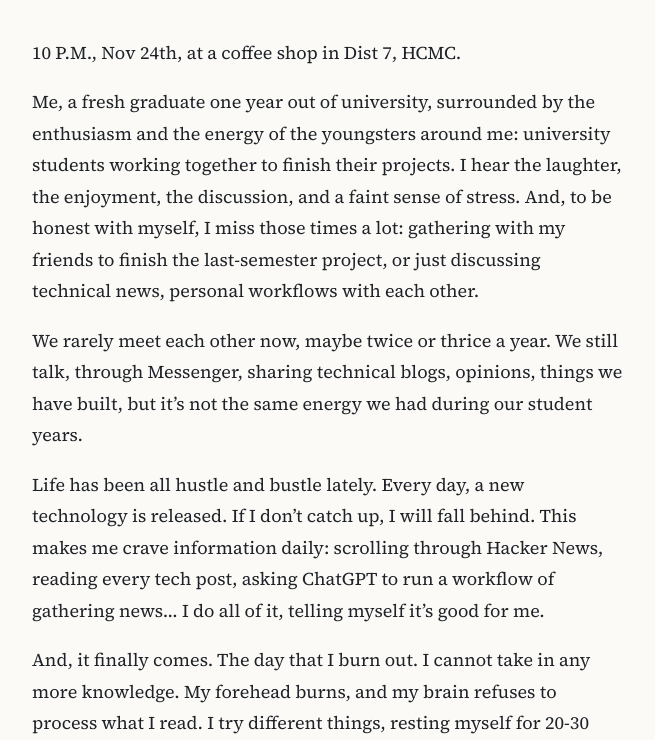
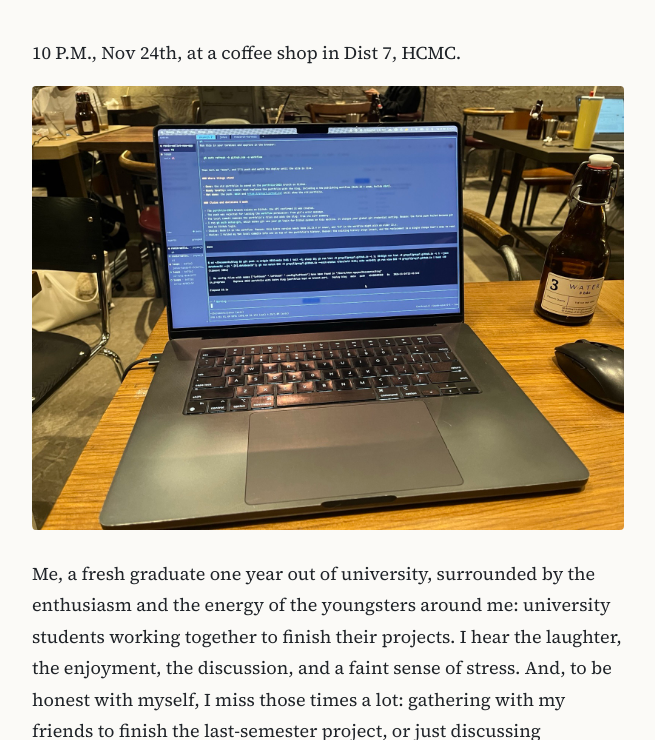
Before and after one commit to greyyT/greyyT.github.io, an Astro site: page /posts/my-first-blog in a window 1280 px wide. Shown: the part 474-1214 px from the top of the page, without its empty margins (312-967 px from the left). Built offline with nearby package versions, Linux system fonts and the light colour scheme; Astro itself is replaced by a stand-in of ours.

Commit message:
Add coffee shop photo to my first blog post

```diff
--- a/src/content/posts/my-first-blog.md
+++ b/src/content/posts/my-first-blog.md
@@ -7,6 +7,8 @@ tldr: There are no takeaways in this post. Just some thoughts from a fresh gradu
 ---
 
 10 P.M., Nov 24th, at a coffee shop in Dist 7, HCMC.
+
+![My laptop on a wooden table at a coffee shop, a terminal session open on the screen](/images/posts/my-first-blog-coffee-shop.jpg)
 
 Me, a fresh graduate one year out of university, surrounded by the enthusiasm and the energy of the youngsters around me: university students working together to finish their projects. I hear the laughter, the enjoyment, the discussion, and a faint sense of stress. And, to be honest with myself, I miss those times a lot: gathering with my friends to finish the last-semester project, or just discussing technical news, personal workflows with each other.
 
```
Also changed, not shown: public/images/posts/my-first-blog-coffee-shop.jpg (added).
